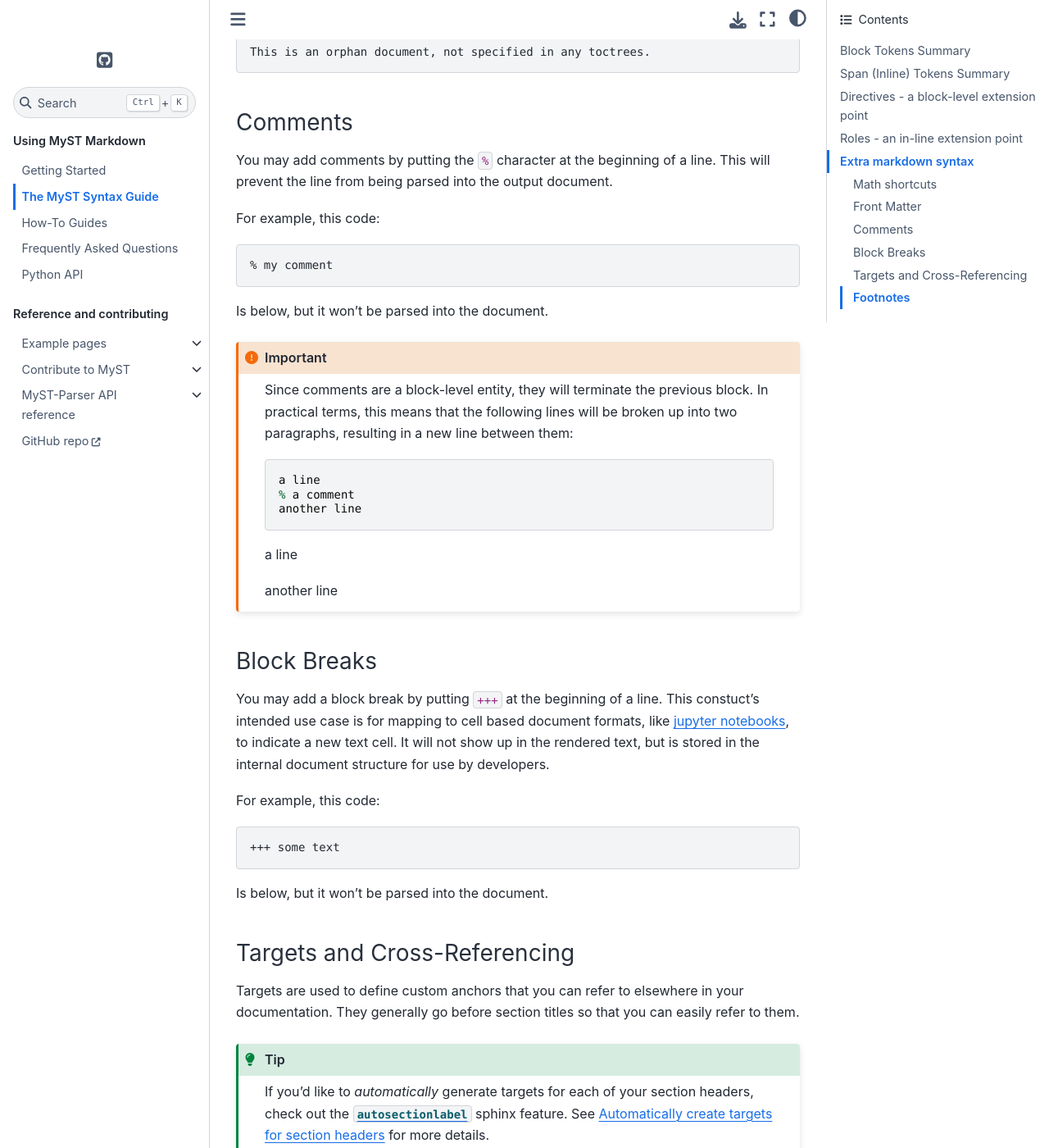
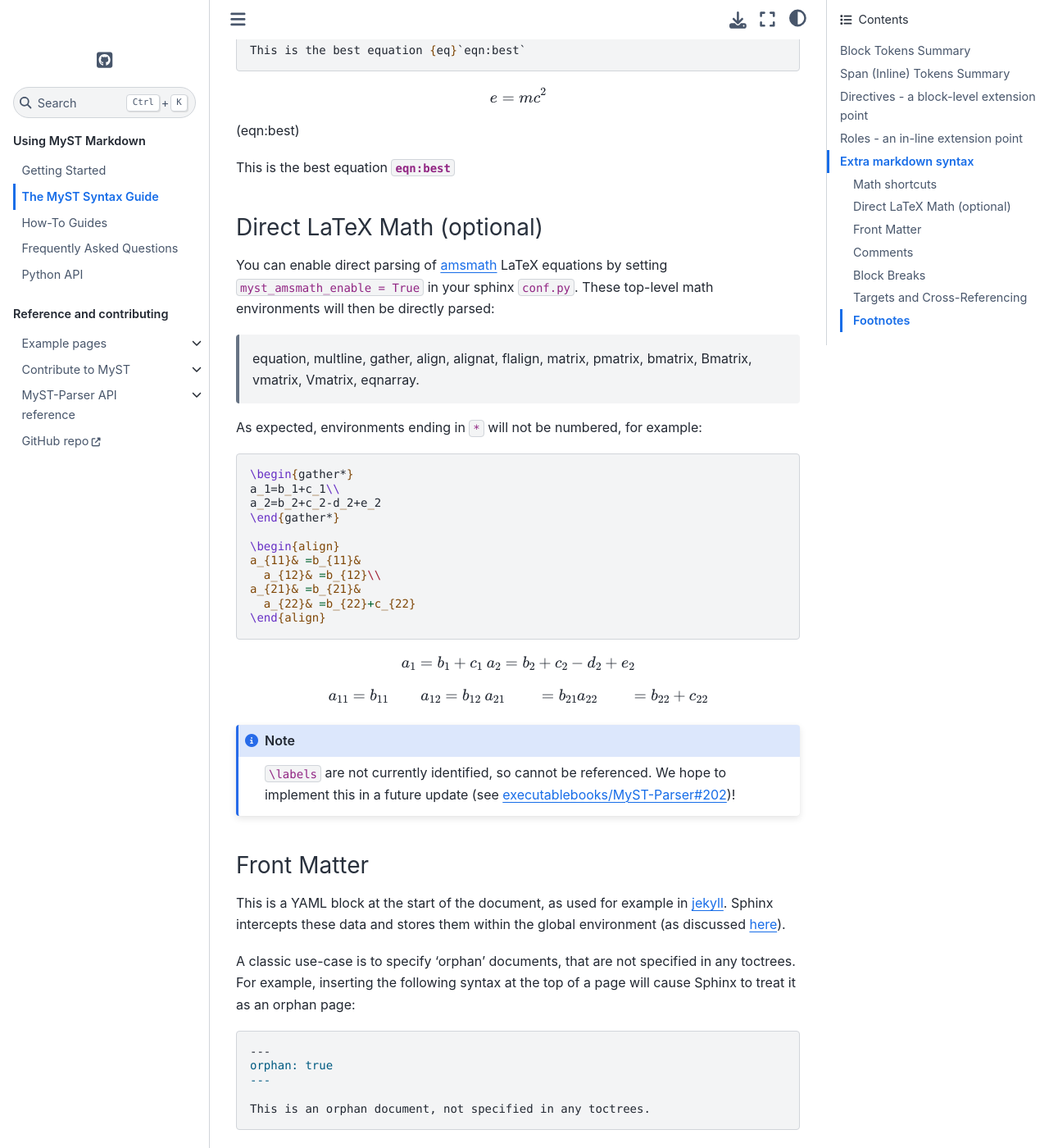
Before and after one commit to executablebooks/MyST-Parser, a Sphinx documentation site: the page built from docs/using/syntax.md, in a window 1280 px wide and 1400 px high, scrolled down 12838 px. Shown: the whole window at 82% size. Built offline with Sphinx 7.4.7 and the Sphinx Book theme 1.1.4, drawn with Linux system fonts in a browser that asks for light colours; some of the changed text lies outside the part shown.

Commit message:
Add documentation

`````diff
--- a/docs/conf.py
+++ b/docs/conf.py
@@ -65,6 +65,8 @@ html_theme_options = {
 # so a file named "default.css" will overwrite the builtin "default.css".
 html_static_path = ["_static"]
 
+myst_amsmath_enable = True
+
 
 def run_apidoc(app):
     """ generate apidoc
--- a/docs/using/syntax.md
+++ b/docs/using/syntax.md
@@ -69,7 +69,8 @@ we have shown equivalent rST syntax for many MyST markdown features below.
     ```
     ````
 * - Math
-  - Two `$` characters wrapping multi-line math
+  - `$$` (default) or `\[`...`\]` characters wrapping multi-line math, or even direct [amsmath](https://ctan.org/pkg/amsmath) LaTeX equations (optional).
+  See {ref}`syntax/math` for more information.
   - ```latex
     $$
     a=1
@@ -200,7 +201,8 @@ In addition to these summaries of inline syntax, see {ref}`extra-markdown-syntax
     (target)=
     ```
 * - Math
-  - dollar enclosed math
+  - `$` (default) or `\(`...`\)` enclosed math. See
+  {ref}`syntax/math` for more information.
   - ```latex
     $a=1$ or $$a=1$$
     ```
@@ -584,9 +586,22 @@ header-rows: 1
   - `.. _mytarget:`
 ````
 
+(syntax/math)=
+
 ### Math shortcuts
 
-Math can be called in-line with single `$` characters around your math.
+The style of math parsing is governed by the `myst_math_delimiters` option set in the sphinx `conf.py` [configuration file](https://www.sphinx-doc.org/en/master/usage/configuration.html).
+The two common settings are:
+
+- `myst_math_delimiters = "dollars"` (default)
+  - inline: `$...$` or `$$...$$`
+  - display: `$$...$$`
+  - display + equation label: `$$...$$ (1)`
+- `myst_math_delimiters = "brackets"`
+  - inline: `\(...\)`
+  - display: `\[...\]`
+  - display + equation label: `\[...\] (1)`
+
 For example, `$x_{hey}=it+is^{math}$` renders as $x_{hey}=it+is^{math}$.
 This is equivalent to writing:
 
@@ -594,8 +609,12 @@ This is equivalent to writing:
 {math}`x_{hey}=it+is^{math}`
 ```
 
-Block-level math can be provided with `$$` signs that wrap the math block you'd like
-to parse. For example:
+```{tip}
+Math can be escaped (negated) by adding a `\` before the first symbol, e.g. `\$a$` renders as \$a$.
+```
+
+Block-level math can then be provided with `$$` signs that wrap the math block you'd like to parse.
+For example:
 
 ```latex
 $$
@@ -641,6 +660,48 @@ e = mc^2
 $$ (eqn:best)
 
 This is the best equation {eq}`eqn:best`
+
+(syntax/amsmath)=
+
+### Direct LaTeX Math (optional)
+
+You can enable direct parsing of [amsmath](https://ctan.org/pkg/amsmath) LaTeX equations by setting `myst_amsmath_enable = True` in your sphinx `conf.py`.
+These top-level math environments will then be directly parsed:
+
+> equation, multline, gather, align, alignat, flalign, matrix, pmatrix, bmatrix, Bmatrix, vmatrix, Vmatrix, eqnarray.
+
+As expected, environments ending in `*` will not be numbered, for example:
+
+```latex
+\begin{gather*}
+a_1=b_1+c_1\\
+a_2=b_2+c_2-d_2+e_2
+\end{gather*}
+
+\begin{align}
+a_{11}& =b_{11}&
+  a_{12}& =b_{12}\\
+a_{21}& =b_{21}&
+  a_{22}& =b_{22}+c_{22}
+\end{align}
+```
+
+\begin{gather*}
+a_1=b_1+c_1\\
+a_2=b_2+c_2-d_2+e_2
+\end{gather*}
+
+\begin{align}
+a_{11}& =b_{11}&
+  a_{12}& =b_{12}\\
+a_{21}& =b_{21}&
+  a_{22}& =b_{22}+c_{22}
+\end{align}
+
+```{note}
+`\labels` are not currently identified, so cannot be referenced.
+We hope to implement this in a future update (see [executablebooks/MyST-Parser#202](https://github.com/executablebooks/MyST-Parser/issues/202))!
+```
 
 (syntax/frontmatter)=
 
--- a/myst_parser/__init__.py
+++ b/myst_parser/__init__.py
@@ -15,7 +15,6 @@ def setup(app):
     app.add_config_value("myst_math_delimiters", "dollars", "env")
     app.add_config_value("myst_disable_syntax", (), "env")
     app.add_config_value("myst_amsmath_enable", False, "env")
-    app.add_config_value("myst_amsmath_html", [r"\[", r"\]"], "html")
 
     app.connect("config-inited", validate_config)
 
`````
Also changed, not shown: 8 other files.
